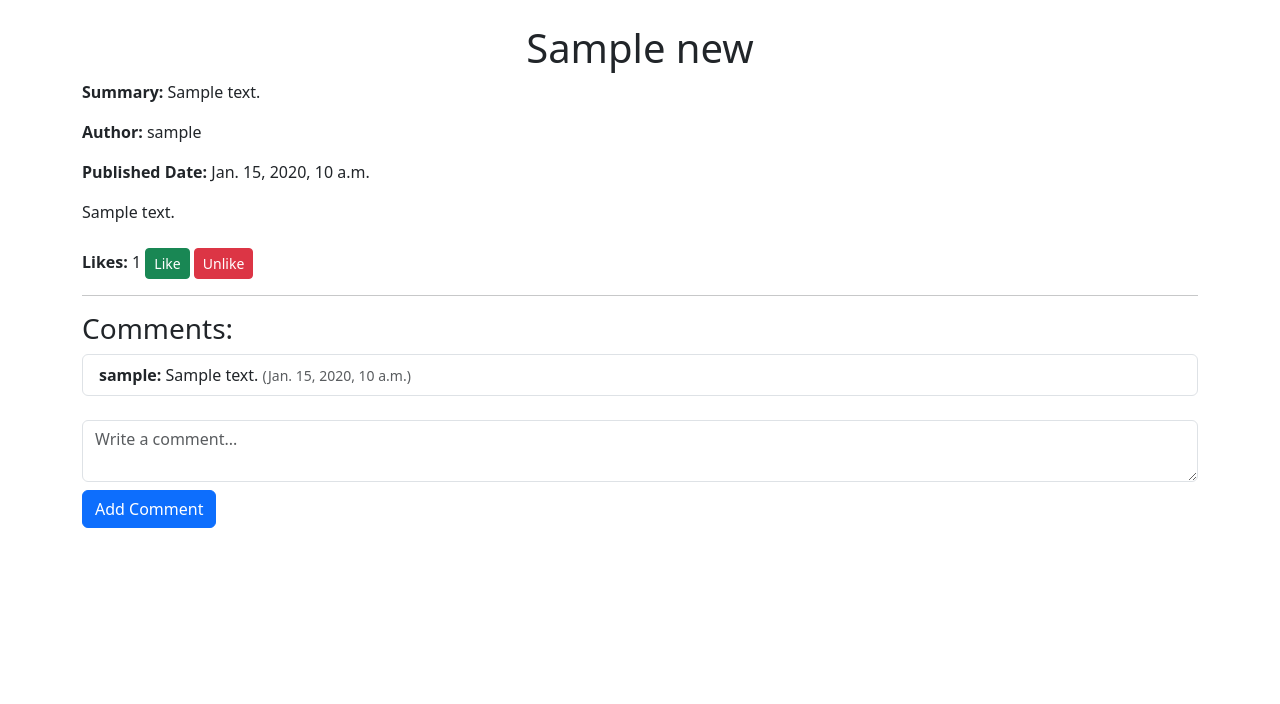
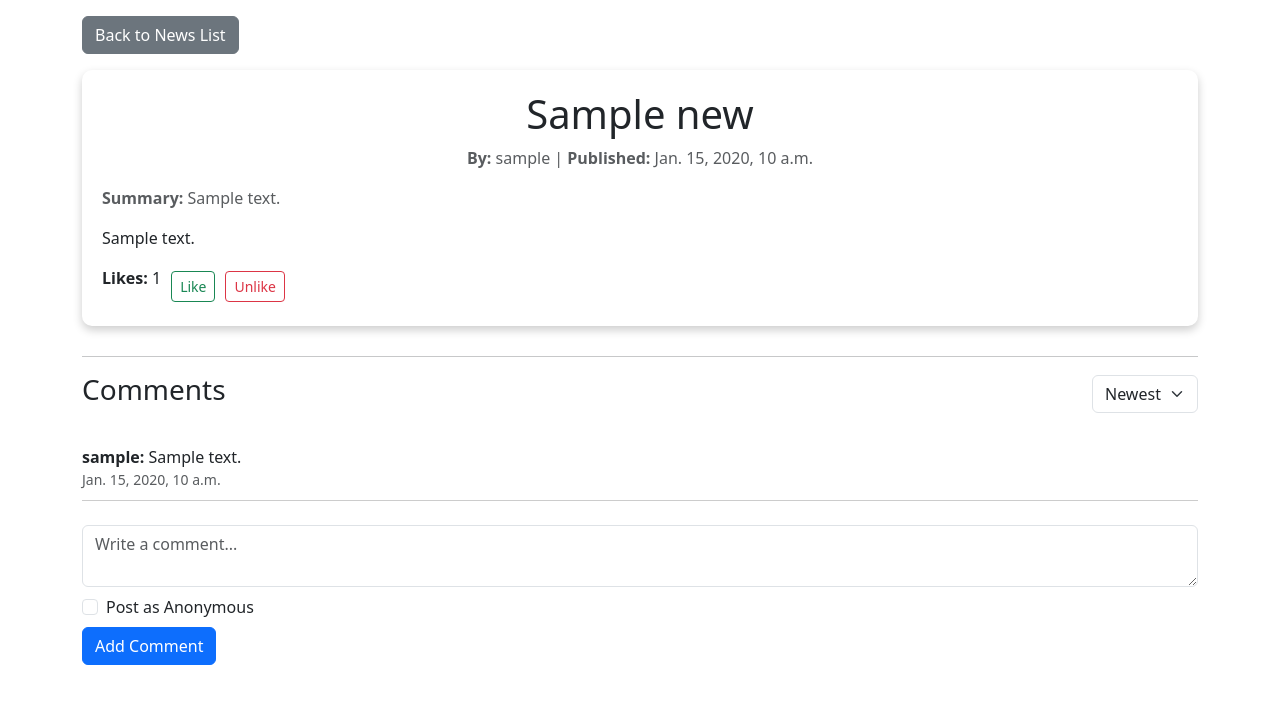
Before and after one commit to parsapardak/NewPlatform, a Django app: page /news/1/ in a window 1280 px wide. Shown: the part 56-760 px from the top of the page. Run offline with Django 5.2, Linux system fonts and the light colour scheme; a user stored in the database is signed in; tables that the repository leaves empty hold one stand-in row (values such as "Sample post").

Commit message:
complete 2pages

```diff
--- a/news/views.py
+++ b/news/views.py
@@ -66,6 +66,7 @@ def create_news(request):
 
     if request.method == 'POST':
         title = request.POST.get('title')
+        summary = request.POST.get('summary')
         content = request.POST.get('content')
 
         if not title or not content:
@@ -74,6 +75,7 @@ def create_news(request):
         try:
             news = News.objects.create(
                 title=title,
+                summary=summary,
                 content=content,
                 author=request.user
             )
--- a/templates/news/news_details.html
+++ b/templates/news/news_details.html
@@ -5,58 +5,110 @@
     <meta name="viewport" content="width=device-width, initial-scale=1.0">
     <title>{{ news.title }}</title>
     <link href="https://cdn.jsdelivr.net/npm/bootstrap@5.3.0/dist/css/bootstrap.min.css" rel="stylesheet">
+    <style>
+        .news-card {
+            box-shadow: 0 4px 10px rgba(0, 0, 0, 0.2);
+            border: none;
+            margin-bottom: 30px;
+            padding: 20px;
+            border-radius: 10px;
+        }
+        .like-section {
+            margin-top: 15px;
+            display: flex;
+            align-items: center;
+            gap: 10px;
+        }
+        .comment-list {
+            margin-top: 20px;
+        }
+        .comment-item {
+            border-bottom: 1px solid #ccc;
+            padding: 10px 0;
+        }
+        .sort-dropdown {
+            margin-bottom: 20px;
+        }
+    </style>
 </head>
 <body>
+    <!-- Navigation Bar -->
     <nav class="navbar navbar-expand-lg navbar-dark bg-dark">
         <div class="container-fluid">
             <a class="navbar-brand" href="{% url 'news_list' %}">News Platform</a>
         </div>
     </nav>
 
-    <div class="container mt-4">
-        <h1 class="text-center">{{ news.title }}</h1>
-        <p><strong>Summary:</strong> {{ news.summary }}</p>
-        <p><strong>Author:</strong> {{ news.author.username }}</p>
-        <p><strong>Published Date:</strong> {{ news.published_date }}</p>
-        <p>{{ news.content }}</p>
+    <!-- Back to Home Button -->
+    <div class="container mt-3">
+        <a href="{% url 'news_list' %}" class="btn btn-secondary mb-3">Back to News List</a>
+    </div>
 
-        <div class="d-flex justify-content-between align-items-center mt-4">
-            <div>
-                <strong>Likes:</strong> {{ news.likes_count }}
+    <!-- News Content -->
+    <div class="container">
+        <div class="news-card">
+            <h1 class="text-center">{{ news.title }}</h1>
+            <p class="text-muted text-center"><strong>By:</strong> {{ news.author.username }} | <strong>Published:</strong> {{ news.published_date }}</p>
+            <p class="text-muted"><strong>Summary:</strong> {{ news.summary }}</p>
+            <p>{{ news.content }}</p>
+
+            <!-- Like Section -->
+            <div class="like-section">
+                <p><strong>Likes:</strong> {{ news.likes_count }}</p>
                 {% if user.is_authenticated %}
                     <form action="{% url 'like-news' news.id %}" method="post" style="display: inline;">
                         {% csrf_token %}
-                        <button class="btn btn-sm btn-success">Like</button>
+                        <button class="btn btn-sm btn-outline-success">Like</button>
                     </form>
                     <form action="{% url 'unlike-news' news.id %}" method="post" style="display: inline;">
                         {% csrf_token %}
-                        <button class="btn btn-sm btn-danger">Unlike</button>
+                        <button class="btn btn-sm btn-outline-danger">Unlike</button>
                     </form>
                 {% endif %}
             </div>
         </div>
 
+        <!-- Comments Section -->
         <hr>
-        <h3>Comments:</h3>
-        <ul class="list-group">
+        <div class="d-flex justify-content-between align-items-center">
+            <h3>Comments</h3>
+            <!-- Sort Dropdown -->
+            <div>
+                <select class="form-select w-auto" onchange="location = this.value;">
+                    <option value="?sort=newest" {% if request.GET.sort == 'newest' %}selected{% endif %}>Newest</option>
+                    <option value="?sort=oldest" {% if request.GET.sort == 'oldest' %}selected{% endif %}>Oldest</option>
+                </select>
+            </div>
+        </div>
+        <div class="comment-list">
             {% for comment in comments %}
-                <li class="list-group-item">
-                    <strong>{{ comment.user.username }}:</strong> {{ comment.content }}
-                    <small class="text-muted">({{ comment.created_date }})</small>
-                </li>
+            <div class="comment-item">
+                <strong>{{ comment.user.username|default:"Anonymous" }}:</strong> {{ comment.content }}
+                <small class="text-muted d-block">{{ comment.created_date }}</small>
+            </div>
+            {% empty %}
+            <p class="text-muted">No comments yet. Be the first to comment!</p>
             {% endfor %}
-        </ul>
+        </div>
 
+        <!-- Add Comment Form -->
         {% if user.is_authenticated %}
             <form action="{% url 'add-comment' news.id %}" method="post" class="mt-4">
                 {% csrf_token %}
-                <textarea name="content" class="form-control" placeholder="Write a comment..."></textarea>
-                <button class="btn btn-primary mt-2">Add Comment</button>
+                <textarea name="content" class="form-control mb-2" placeholder="Write a comment..."></textarea>
+                <div class="form-check mb-2">
+                    <input class="form-check-input" type="checkbox" name="anonymous" id="anonymous">
+                    <label class="form-check-label" for="anonymous">
+                        Post as Anonymous
+                    </label>
+                </div>
+                <button class="btn btn-primary">Add Comment</button>
             </form>
         {% else %}
             <p class="text-muted">Please <a href="{% url 'login' %}">log in</a> to add a comment.</p>
         {% endif %}
     </div>
+
     <script src="https://cdn.jsdelivr.net/npm/bootstrap@5.3.0/dist/js/bootstrap.bundle.min.js"></script>
 </body>
 </html>
```
Also changed, not shown: templates/news/create_news.html (+86 -12 lines).
